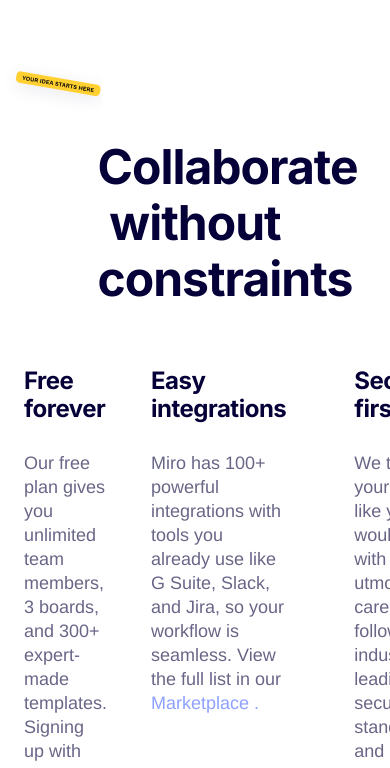
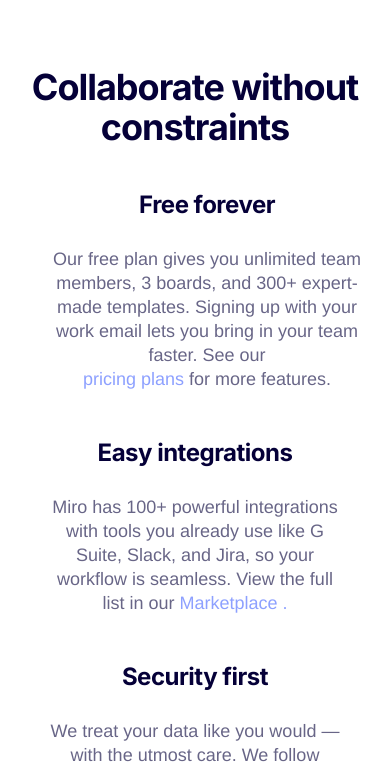
Before and after one commit to aminulwebdev/front-end-assignment-inilabs, a plain HTML site: page index.html in a window 390 px wide. Shown: the part 1047-1815 px from the top of the page. Drawn offline with nearby package versions, Linux system fonts and the light colour scheme.

Commit message:
Collaborate part responsive added

```diff
--- a/index.html
+++ b/index.html
@@ -351,19 +351,19 @@
         <!-- ================================
                 Collaborate Part Start
         ===================================== -->
-        <section class=" mb-[92px] mt-28">
+        <section class=" mb-14 lg:mb-[92px] mt-10 lg:mt-28 px-5 md:px-10 xl:px-0">
             <div class="max-w-container mx-auto relative">
-                <div class="absolute -top-20  right-72">
+                <div class="absolute -top-20  right-72 hidden md:block">
                     <picture>
                         <img src="./images/collaborate.svg" alt="not found">
                     </picture>
                 </div>
                 <h2
-                    class="text-primary font-inter text-5xl font-bold leading-[56px] tracking-[-1px] mx-auto text-center w-2/4">
+                    class="text-primary font-inter text-4xl sm:text-5xl font-bold leading-10 sm:leading-[56px] tracking-[-1px] mx-auto text-center max-w-[448px]">
                     Collaborate
                     without constraints</h2>
-                <div class="flex  gap-x-5 pt-9 pb-10">
-                    <div class="pt-6 pb-11 pl-6 ">
+                <div class="flex flex-wrap  md:flex-nowrap md:gap-x-2 lg:gap-x-5 pt-5 md:pt-9 pb-6 md:pb-10">
+                    <div class="pt-6 pb-6 md:pb-11 pl-6 text-center md:text-start ">
                         <h3 class="text-primary font-inter text-2xl font-bold leading-7 tracking-[-0.5px] pb-7">Free
                             forever
                         </h3>
@@ -373,7 +373,7 @@
                             <span class="text-secondary">pricing plans</span> for more features.
                         </p>
                     </div>
-                    <div class="pt-6 pb-11 pl-6 pr-6">
+                    <div class="pt-6 pb-6 md:pb-11 pl-6 pr-6 text-center md:text-start">
                         <h3 class="text-primary font-inter text-2xl font-bold leading-7 tracking-[-0.5px] pb-7">Easy
                             integrations
                         </h3>
@@ -383,7 +383,7 @@
                                 class="text-secondary">Marketplace .</span>
                         </p>
                     </div>
-                    <div class="pt-6 pb-11 pl-6 pr-6">
+                    <div class="pt-6 pb-6 md:pb-11 pl-6 pr-6 text-center md:text-start">
                         <h3 class="text-primary font-inter text-2xl font-bold leading-7 tracking-[-0.5px] pb-7">Security
                             first
                         </h3>
```
